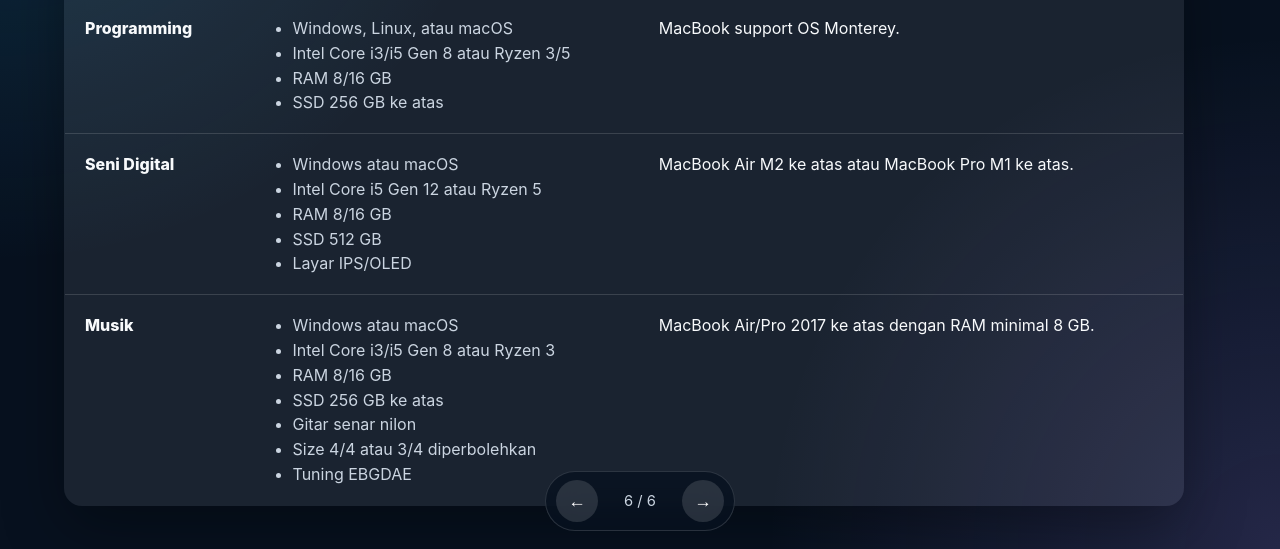
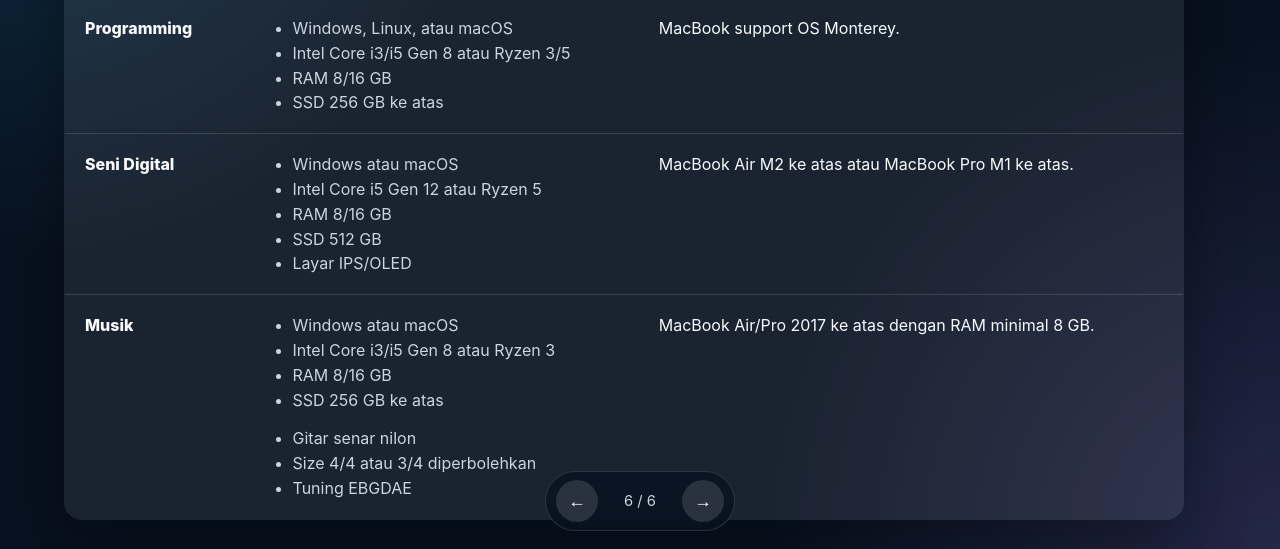
Before and after one commit to muktimukashi/parent-conferentce-talenta-2026, a plain HTML site: page index.html in a window 1280 px wide. Both pictures are taken after a click on the button "Slide sebelumnya". Shown: the part 251-800 px from the top of the page. Drawn offline with Linux system fonts and the light colour scheme.

Commit message:
Add spacing before guitar requirements

```diff
--- a/index.html
+++ b/index.html
@@ -214,6 +214,9 @@
       margin: 0;
       padding-left: 18px;
       color: var(--muted);
+    }
+    .spec-table li.group-spacer {
+      margin-top: 14px;
     }
 
     .pill {
@@ -514,7 +517,7 @@
                 <li>Intel Core i3/i5 Gen 8 atau Ryzen 3</li>
                 <li>RAM 8/16 GB</li>
                 <li>SSD 256 GB ke atas</li>
-                <li>Gitar senar nilon</li>
+                <li class="group-spacer">Gitar senar nilon</li>
                 <li>Size 4/4 atau 3/4 diperbolehkan</li>
                 <li>Tuning EBGDAE</li>
               </ul>
```
